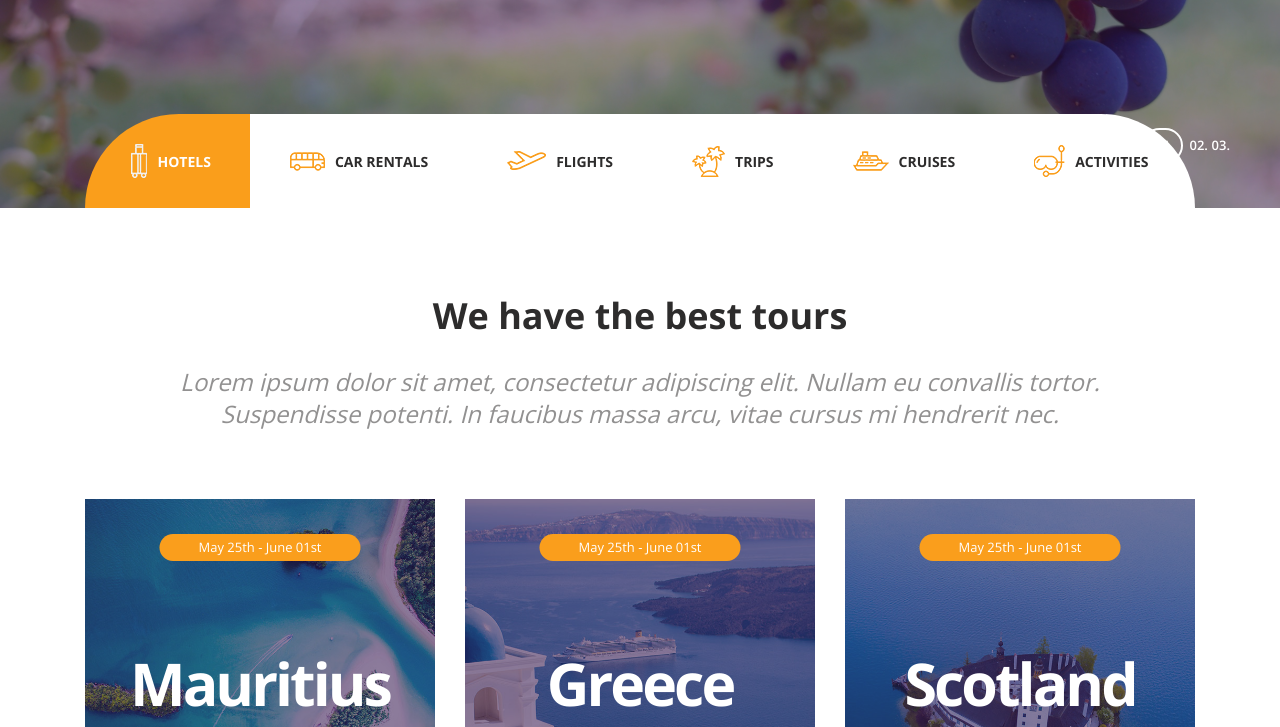
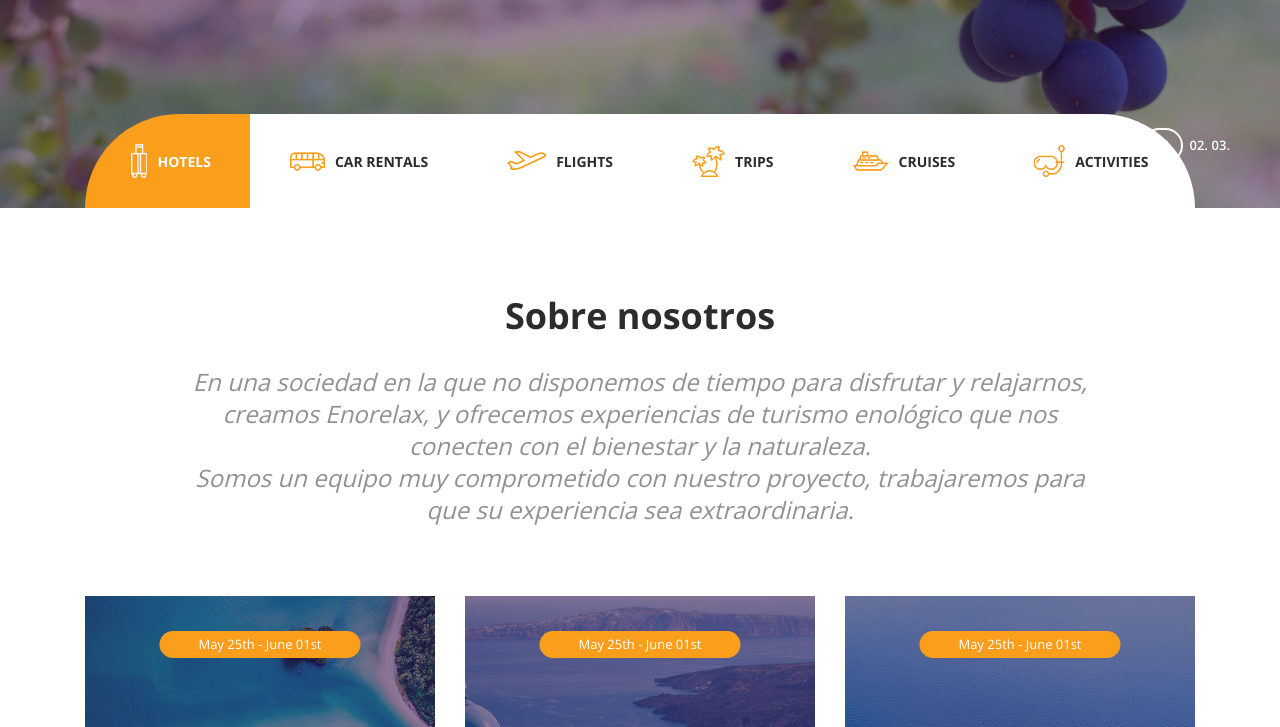
Before and after one commit to UOCx-Proyecto5-EmprendeOnline/Codigo_Web_P5, a plain HTML site: page index.html in a window 1280 px wide. Shown: the part 592-1319 px from the top of the page. Drawn offline with nearby package versions, Linux system fonts and the light colour scheme; grey boxes are pictures that could not be loaded.

Commit message:
Update index.html

```diff
--- a/index.html
+++ b/index.html
@@ -2,7 +2,7 @@
 <html lang="en">
 
 <head>
-	<title>Travelix</title>
+	<title>EnoRelax</title>
 	<meta charset="utf-8">
 	<meta http-equiv="X-UA-Compatible" content="IE=edge">
 	<meta name="description" content="Travelix Project">
@@ -258,14 +258,15 @@
 			<div class="container">
 				<div class="row">
 					<div class="col">
-						<h2 class="intro_title text-center">We have the best tours</h2>
+						<h2 class="intro_title text-center">Sobre nosotros</h2>
 					</div>
 				</div>
 				<div class="row">
 					<div class="col-lg-10 offset-lg-1">
 						<div class="intro_text text-center">
-							<p>Lorem ipsum dolor sit amet, consectetur adipiscing elit. Nullam eu convallis tortor. Suspendisse potenti. In
-								faucibus massa arcu, vitae cursus mi hendrerit nec. </p>
+							<p>En una sociedad en la que no disponemos de tiempo para disfrutar y relajarnos, creamos Enorelax, y ofrecemos experiencias de turismo enológico que nos conecten con el bienestar y la naturaleza.</p>
+                            <p>Somos un equipo muy comprometido con nuestro proyecto, trabajaremos para que su experiencia sea extraordinaria. </p>
+
 						</div>
 					</div>
 				</div>
```
